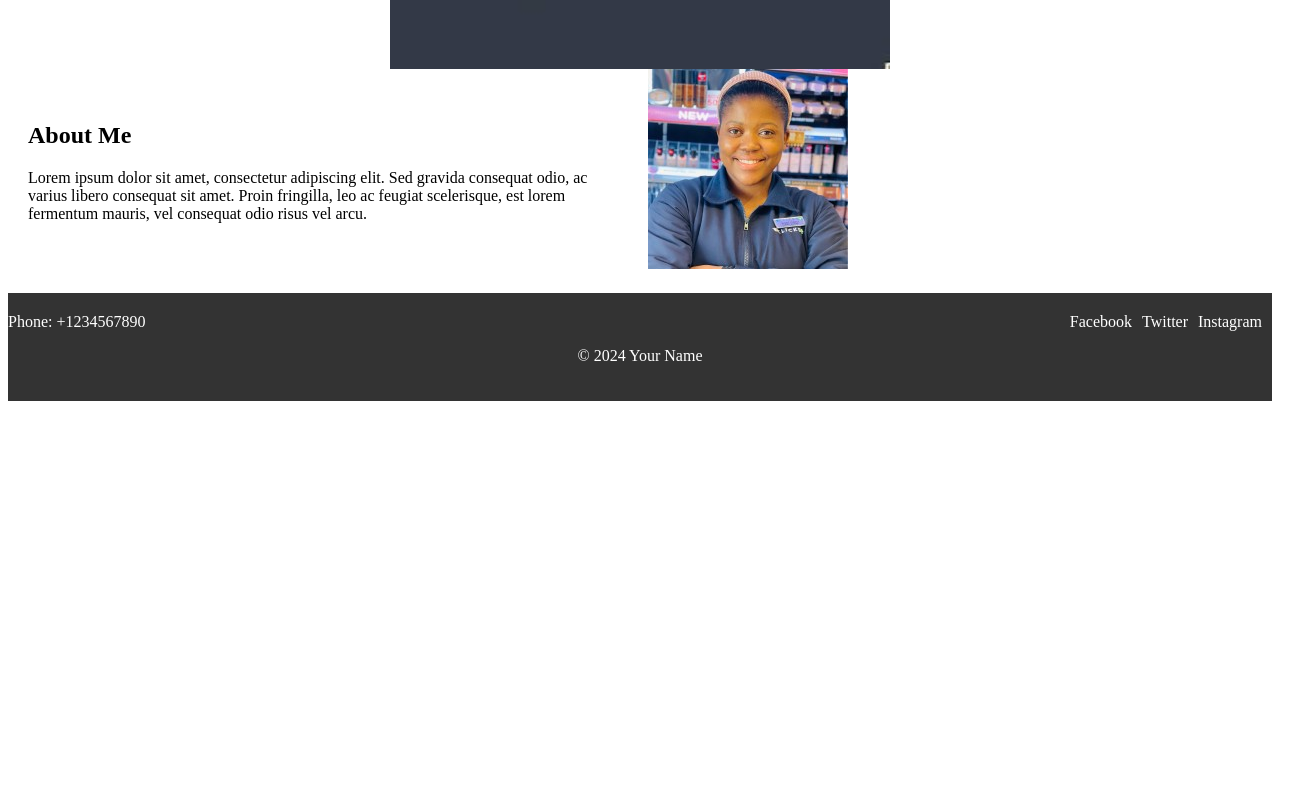
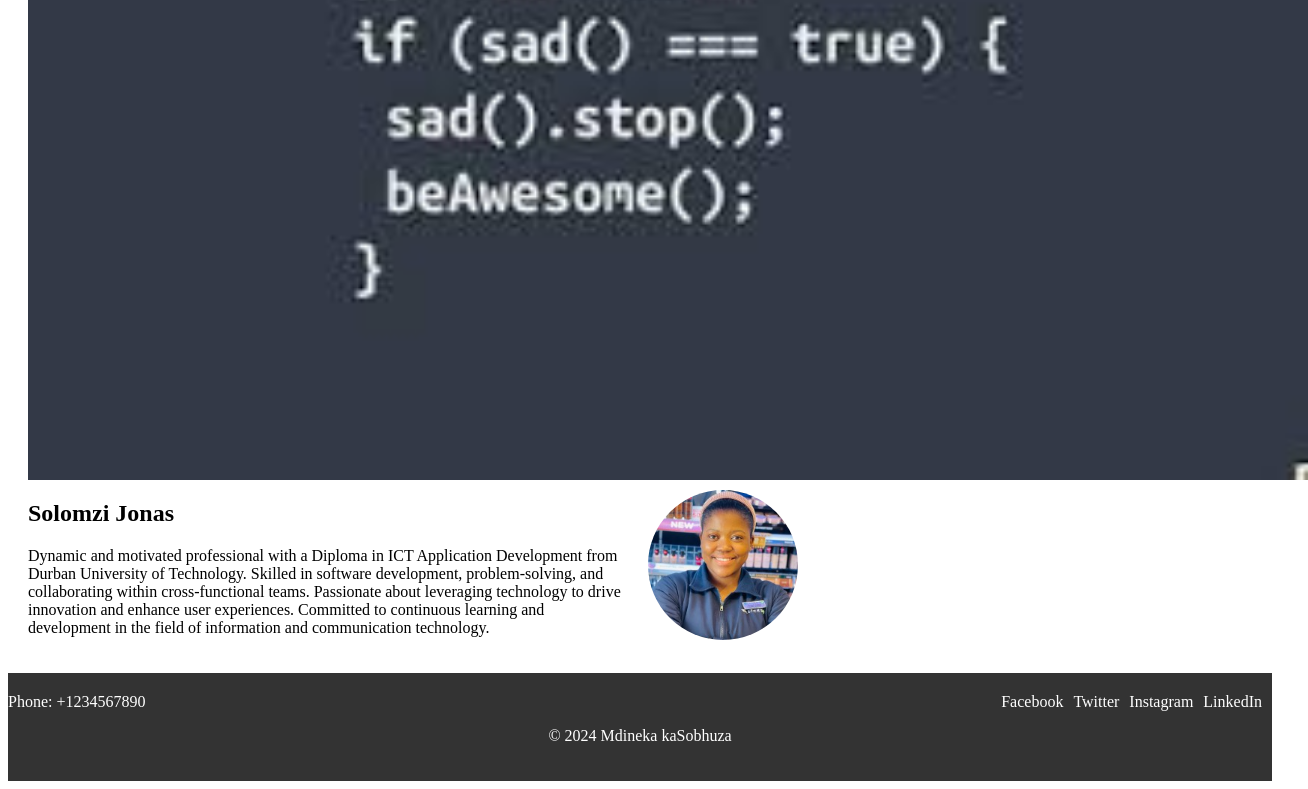
Before and after one commit to Solomzijonas/Mlab_bootcamp, a plain HTML site: page index.html in a window 1280 px wide. Shown: the part 342-1131 px from the top of the page, 1308 px wide, since content can reach past the window. Before the commit the page ends 800 px from the top, so only its background shows below. Drawn offline with Linux system fonts and the light colour scheme.

Commit message:
Updating my portfolio project

```diff
--- a/index.html
+++ b/index.html
@@ -34,8 +34,8 @@
         <!-- About Me -->
 <div class="bio-container">
     <div class="bio-text">
-        <h2>About Me</h2>
-        <p>Lorem ipsum dolor sit amet, consectetur adipiscing elit. Sed gravida consequat odio, ac varius libero consequat sit amet. Proin fringilla, leo ac feugiat scelerisque, est lorem fermentum mauris, vel consequat odio risus vel arcu.</p>
+        <h2>Solomzi Jonas</h2>
+        <p>Dynamic and motivated professional with a Diploma in ICT Application Development from Durban University of Technology. Skilled in software development, problem-solving, and collaborating within cross-functional teams. Passionate about leveraging technology to drive innovation and enhance user experiences. Committed to continuous learning and development in the field of information and communication technology.</p>
     </div>
     <div class="profile-image">
         <img src="/img/LONDI.jpg" alt="Profile Image">
@@ -45,18 +45,20 @@
     </main>
 
 <!-- Footer -->
+<!-- Footer -->
 <footer>
     <div class="footer-content">
         <div class="phone-number">
             <p>Phone: +1234567890</p>
         </div>
         <div class="social-media">
-            <a href="#" class="social-link">Facebook</a>
+            <a href="https://www.facebook.com/SolomziSobhuza" class="social-link">Facebook</a>
             <a href="#" class="social-link">Twitter</a>
             <a href="#" class="social-link">Instagram</a>
+            <a href="https://www.linkedin.com/in/solomzijonas" class="social-link">LinkedIn</a>
         </div>
     </div>
-    <p>&copy; 2024 Your Name</p>
+    <p>&copy; 2024 Mdineka kaSobhuza</p>
 </footer>
 
 </body>
--- a/styles.css
+++ b/styles.css
@@ -4,9 +4,10 @@
     justify-content: space-between;
     align-items: center;
     padding: 20px;
-    background-color: #333;
+    background-color: #2E4057; /* Change background color here */
     color: white;
 }
+
 
 .logo img {
     width: 100px; /* Adjust size as needed */
@@ -35,16 +36,17 @@ main {
 
 /* Image box */
 .image-box {
+    width: 100%; /* Make the image box cover the entire width */
     text-align: center;
 }
 
 .image-box img {
-    width: 100%; /* Adjust size as needed */
-    max-width: 500px; /* Adjust max-width as needed */
+    width: 100vw; /* Cover the entire width of the viewport */
     height: auto;
     display: block;
-    margin: 0 auto;
+    margin: 0;
 }
+
 
 /* About Me */
 .bio-container {
@@ -57,12 +59,12 @@ main {
     padding-right: 20px; /* Add spacing between text and image */
 }
 
-/* About Me */
-.profile-image {
-    border-radius: 10%; /* Make the image circular */
+/* Profile Image */
+.profile-image img {
+    border-radius: 50%; /* Make the image circular */
+    width: 150px; /* Adjust size as needed */
+    height: 150px; /* Adjust size as needed */
 }
-
-
 
 .bio-text {
     max-width: 600px; /* Adjust max-width as needed */
```
